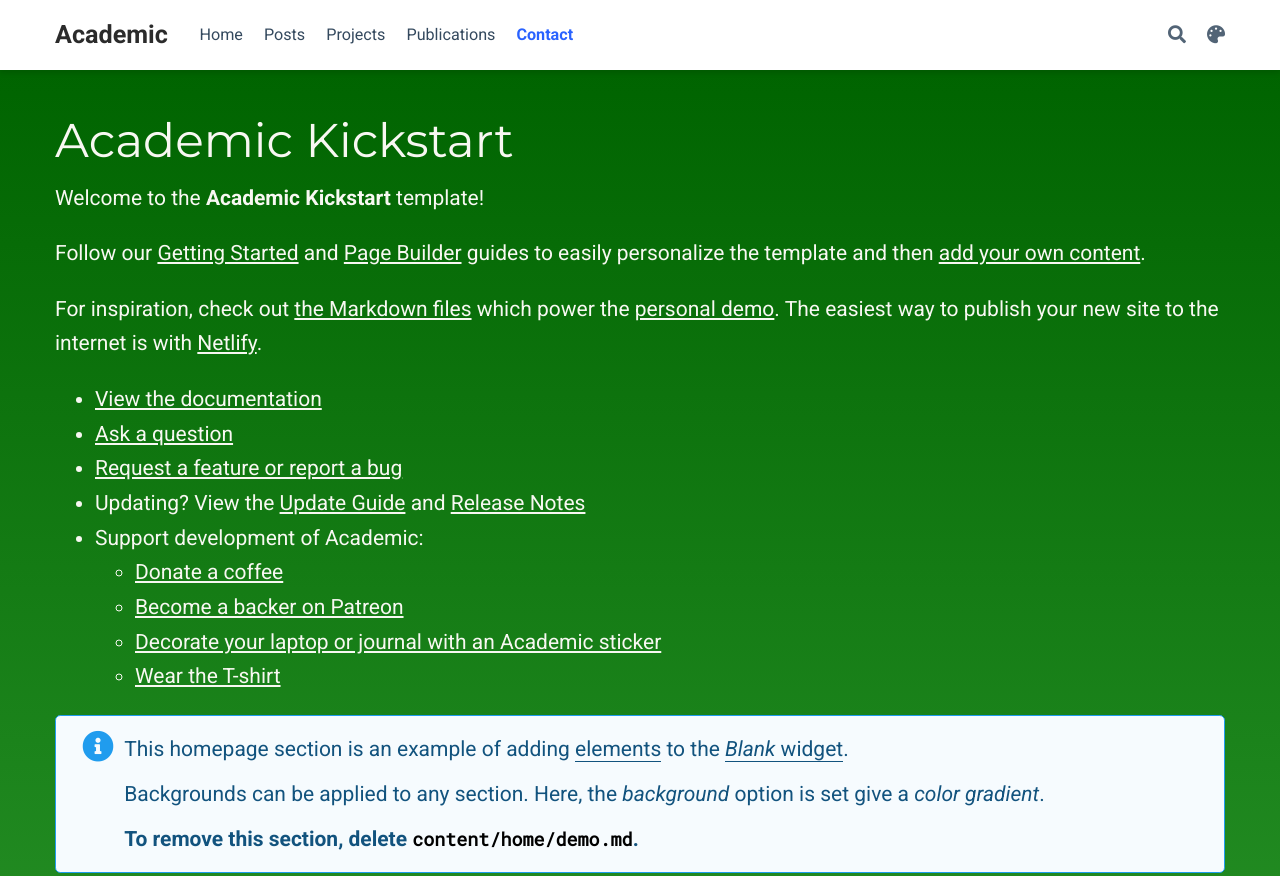
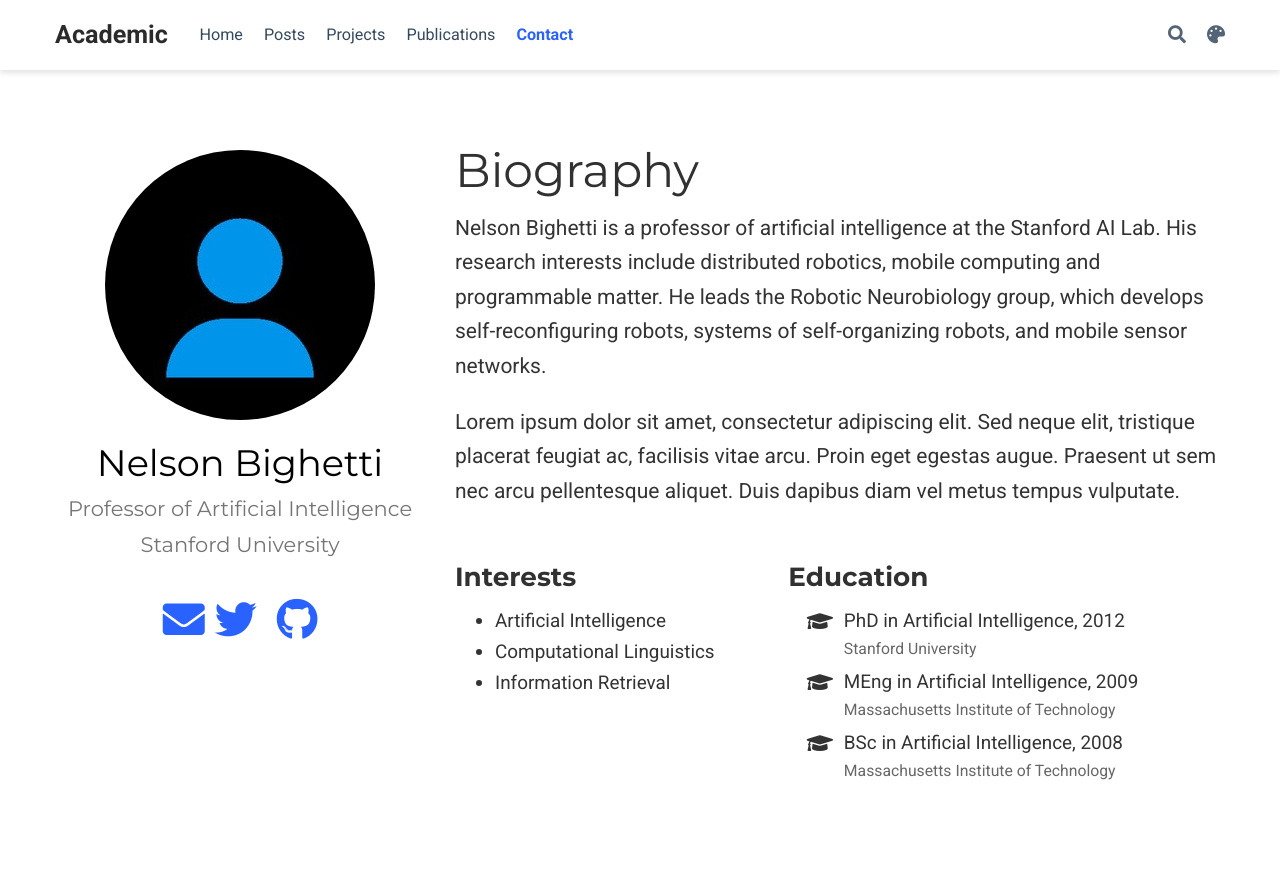
Before and after one commit to ZhaoChuyang/ZhaoChuyang.github.io, a plain HTML site: page index.html in a window 1280 px wide. Shown: the top 876 px of the page. Drawn offline with nearby package versions, Linux system fonts and the light colour scheme; some packages are replaced by stand-ins of ours; some icons are missing.

Commit message:
rebuilding site Wed Jul 22 12:57:06 CST 2020

```diff
--- a/index.html
+++ b/index.html
@@ -559,98 +559,6 @@
 
 
 
-
-
-
-
-
-
-
-
-
-
-
-
-
-
-
-
-
-
-
-
-
-
-
-
-
-
-
-
-
-
-
-
-
-
-
-
-  <section id="demo" class="home-section wg-blank dark  " style="background-image: linear-gradient(DarkGreen, ForestGreen);padding: 20px 0 20px 0;" >
-    <div class="container">
-
-
-
-<div class="row">
-
-    <div class="col-lg-12">
-      <h1>Academic Kickstart</h1>
-
-      <p>Welcome to the <strong>Academic Kickstart</strong> template!</p>
-<p>Follow our
-<a href="https://sourcethemes.com/academic/docs/get-started/" target="_blank" rel="noopener">Getting Started</a> and
-<a href="https://sourcethemes.com/academic/docs/widgets/" target="_blank" rel="noopener">Page Builder</a> guides to easily personalize the template and then
-<a href="https://sourcethemes.com/academic/docs/managing-content/" target="_blank" rel="noopener">add your own content</a>.</p>
-<p>For inspiration, check out
-<a href="https://sourcethemes.com/academic/docs/install/#demo-content" target="_blank" rel="noopener">the Markdown files</a> which power the
-<a href="https://academic-demo.netlify.com/" target="_blank" rel="noopener">personal demo</a>. The easiest way to publish your new site to the internet is with
-<a href="https://sourcethemes.com/academic/docs/deployment/" target="_blank" rel="noopener">Netlify</a>.</p>
-<ul>
-<li>
-<a href="https://sourcethemes.com/academic/docs/" target="_blank" rel="noopener">View the documentation</a></li>
-<li>
-<a href="http://discuss.gohugo.io/" target="_blank" rel="noopener">Ask a question</a></li>
-<li>
-<a href="https://github.com/gcushen/hugo-academic/issues" target="_blank" rel="noopener">Request a feature or report a bug</a></li>
-<li>Updating? View the
-<a href="https://sourcethemes.com/academic/docs/update/" target="_blank" rel="noopener">Update Guide</a> and
-<a href="https://sourcethemes.com/academic/updates/" target="_blank" rel="noopener">Release Notes</a></li>
-<li>Support development of Academic:
-<ul>
-<li>
-<a href="https://paypal.me/cushen" target="_blank" rel="noopener">Donate a coffee</a></li>
-<li>
-<a href="https://www.patreon.com/cushen" target="_blank" rel="noopener">Become a backer on Patreon</a></li>
-<li>
-<a href="https://www.redbubble.com/people/neutreno/works/34387919-academic" target="_blank" rel="noopener">Decorate your laptop or journal with an Academic sticker</a></li>
-<li>
-<a href="https://academic.threadless.com/" target="_blank" rel="noopener">Wear the T-shirt</a></li>
-</ul>
-</li>
-</ul>
-<div class="alert alert-note">
-  <div>
-    <p>This homepage section is an example of adding <a href="https://sourcethemes.com/academic/docs/writing-markdown-latex/">elements</a> to the <a href="https://sourcethemes.com/academic/docs/widgets/"><em>Blank</em> widget</a>.</p>
-<p>Backgrounds can be applied to any section. Here, the <em>background</em> option is set give a <em>color gradient</em>.</p>
-<p><strong>To remove this section, delete <code>content/home/demo.md</code>.</strong></p>
-  </div>
-</div>
-
-    </div>
-
-</div>
-
-    </div>
-  </section>
 
 
 
```
